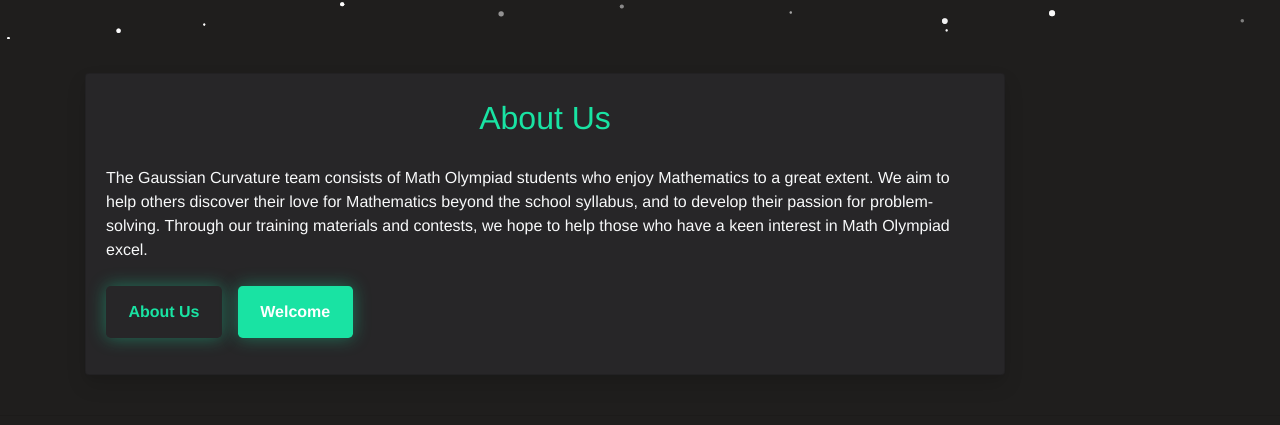
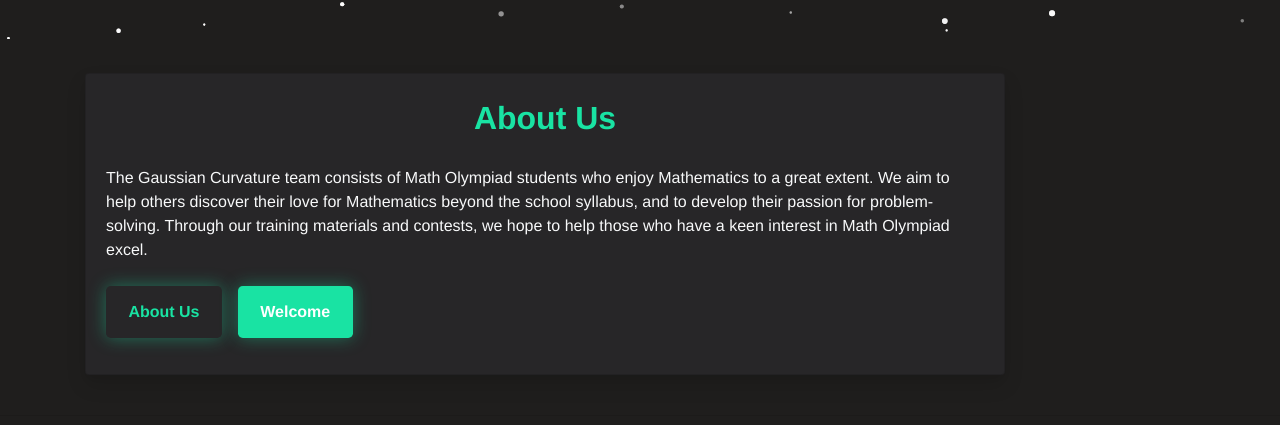
Before and after one commit to gaussiancurvolympiads/gaussiancurv, a React (Create React App) app: page / in a window 1280 px wide. Shown: the part 265-690 px from the top of the page. Built offline with nearby package versions, Linux system fonts and the light colour scheme.

Commit message:
Update styles.css

```diff
--- a/src/components/styles.css
+++ b/src/components/styles.css
@@ -92,13 +92,13 @@
 .lead{
     color: var(--description);
     font-size: xx-large;
-    font-weight: 500;
+    font-weight: 700;
 }
 
 .head{
     color: var(--heady);
     font-size: xx-large;
-    font-weight: 300;
+    font-weight: 700;
 }
 
 code{
@@ -154,7 +154,7 @@ strong, .with{
   color: var(--aritra);
 }
 .skill-nbcard{
-    font-family: Helvetica, Arial, sans-serif;
+    font-family: Helvetica, sans-serif;
     color: var(--text-color);
     margin-top: 10px;
     background-color: var(--aritra);
```
